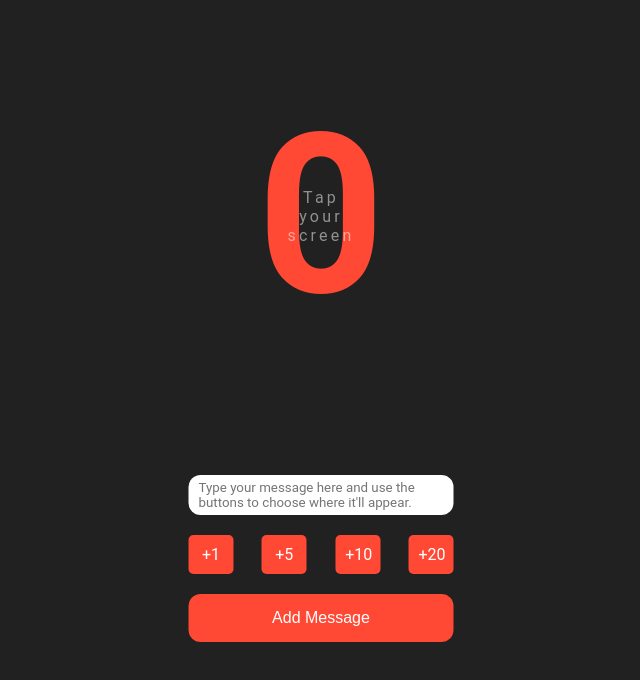
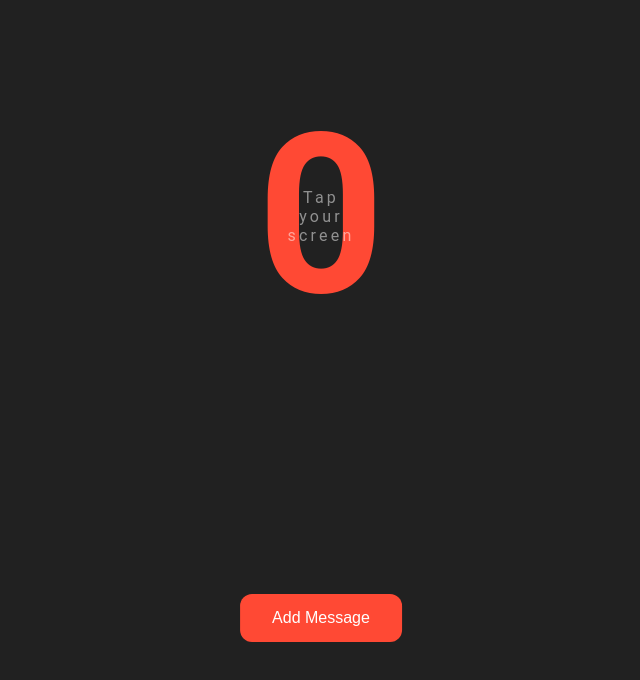
Before and after one commit to DerBaul/Counter-Message, a plain HTML site: page index.html in a window 1280 px wide. Shown: the part 118-798 px from the top of the page, without its empty margins (319-959 px from the left). Drawn offline with Linux system fonts and the light colour scheme.

Commit message:
Add files via upload

```diff
--- a/index.html
+++ b/index.html
@@ -23,21 +23,22 @@
 
     <div id="bottom" class="center">
 
-        <textarea id="newmessage" maxlength="250" placeholder="Type your message here and use the buttons to choose where it'll appear." required></textarea>
+        <textarea id="newmessage" maxlength="250" placeholder="Type your message here and use the buttons to choose where it'll appear."></textarea>
 
         <div id="addnums">
-            <div id="add1" class="smallb">+1</div>
-            <div id="add5" class="smallb">+5</div>
-            <div id="add10" class="smallb">+10</div>
-            <div id="add20" class="smallb">+20</div>
+            <div id="add1" class="smallb" onclick="addI()">+1</div>
+            <div id="add5" class="smallb" onclick="addV()">+5</div>
+            <div id="add10" class="smallb" onclick="addX()">+10</div>
+            <div id="add20" class="smallb" onclick="addXX()">+20</div>
         </div>
-        <button type="submit" id="addM" class="">Add Message</button>
+        <button onclick="addmbehave()" id="addM" class="">Add Message</button>
 
     </div>
 
 </div>
 
 <script type="text/javascript">
+    //Resize the "newMessage" box acording to content.
     textarea = document.querySelector("#newmessage");
     textarea.addEventListener('input', autoResize, false);
 
@@ -45,6 +46,22 @@
         this.style.height = 'auto';
         this.style.height = this.scrollHeight + 'px';
     }
+
+    //Add1, Add2
+
+    //Show/Send Add Message Element when button is pressed
+    function addmbehave() {
+        if (window.getComputedStyle(addnums).display === "none"){
+            document.getElementById("addnums").style.display = "flex";
+            document.getElementById("newmessage").style.display = "inline-block";
+        }
+
+        else if (window.getComputedStyle(addnums).display === "flex") {
+            let message = document.getElementById("newmessage").value;
+            let aimcount = document.getElementById("counter").value;
+        }
+    }
+
 </script>
 </body>
 </html>
--- a/styles.css
+++ b/styles.css
@@ -91,7 +91,7 @@ body {
 }
 
 #addnums{
-    display: flex;
+    display: none;
     flex-direction: row;
     width: 100%;
     margin-bottom: 20px;
@@ -111,6 +111,7 @@ body {
     border-radius: 12px;
     resize: none;
     word-break: break-word;
+    display: none;
 }
 
 #newmessage:focus, input:focus{
```
